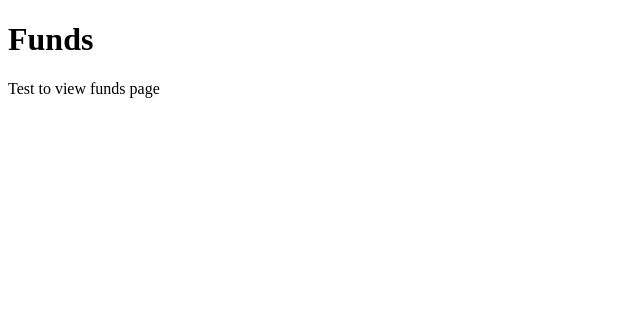
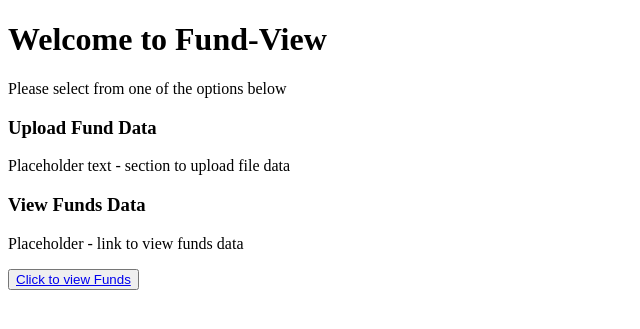
Before and after one commit to Edgefolio/junior-django-task-kelven, a Django app: page / in a window 1280 px wide. Shown: the top 329 px of the page, without its empty margins (0-640 px from the left). Run offline with Django 4.2, Linux system fonts and the light colour scheme.

Commit message:
Adds views to render funds data in basic (unstyled) html table, adds new home page with link to data and placeholder for file uploads

```diff
--- a/fund_view/urls.py
+++ b/fund_view/urls.py
@@ -15,9 +15,10 @@ Including another URLconf
 """
 from django.contrib import admin
 from django.urls import path
-from funds.views import view_funds
+from funds.views import home, view_funds
 
 urlpatterns = [
     path('admin/', admin.site.urls),
-    path('', view_funds, name='view_funds')
+    path('', home, name='home'),
+    path('view_funds', view_funds, name='view_funds'),
 ]
--- a/funds/templates/funds/funds.html
+++ b/funds/templates/funds/funds.html
@@ -4,10 +4,40 @@
     <meta charset="UTF-8">
     <meta http-equiv="X-UA-Compatible" content="IE=edge">
     <meta name="viewport" content="width=device-width, initial-scale=1.0">
-    <title>Document</title>
+    <title>FUND-VIEW: Funds</title>
 </head>
 <body>
-    <h1>Funds</h1>
-    <p>Test to view funds page</p>
+    <header>
+        <h1>Funds</h1>
+        <p>Placeholder text - describe purpose / actions</p>
+        <button><a href="{% url 'home' %}">Return to home page</a></button>
+    </header>
+
+    <main>
+        <table>
+            <tr>
+                <th>Name</th>
+                <th>Strategy</th>
+                <th>AUM (USD)</th>
+                <th>Inception Date</th>
+            </tr>
+            {% for fund in funds %}
+                <tr>
+                    <td>{{ fund.name }}</td>
+                    <td>{{ fund.strategy }}</td>
+                    <td>{{ fund.aum }}</td>
+                    <td>{{ fund.inception_date }}</td>
+                </tr>
+
+            <!--Handle instances where there are no funds data matching selection-->
+            {% empty %}
+                <tr>
+                    <td>There are no funds matching your selection</td>
+                </tr>
+
+            {% endfor %}
+        </table>
+    </main>
+
 </body>
 </html>
--- /dev/null
+++ b/funds/templates/funds/home.html
@@ -0,0 +1,27 @@
+<!DOCTYPE html>
+<html lang="en">
+<head>
+    <meta charset="UTF-8">
+    <meta http-equiv="X-UA-Compatible" content="IE=edge">
+    <meta name="viewport" content="width=device-width, initial-scale=1.0">
+    <title>FUND-VIEW: Home</title>
+</head>
+<body>
+    <header>
+        <h1>Welcome to Fund-View</h1>
+        <p>Please select from one of the options below</p>
+    </header>
+    <main>
+        <section>
+            <h3>Upload Fund Data</h3>
+            <p>Placeholder text - section to upload file data</p>
+        </section>
+
+        <section>
+            <h3>View Funds Data</h3>
+            <p>Placeholder - link to view funds data</p>
+            <button><a href="{% url 'view_funds' %}">Click to view Funds</a></button>
+        </section>
+    </main>
+</body>
+</html>
--- a/funds/views.py
+++ b/funds/views.py
@@ -1,6 +1,15 @@
 from django.shortcuts import render
+from .models import Fund
 
-# Create your views here.
+
+def home(request):
+    return render(request, 'funds/home.html')
+
+
 def view_funds(request):
     """ View to display all funds """
-    return render(request, 'funds/funds.html')
+    funds = Fund.objects.all()
+    context = {
+        'funds': funds
+    }
+    return render(request, 'funds/funds.html', context)
```
